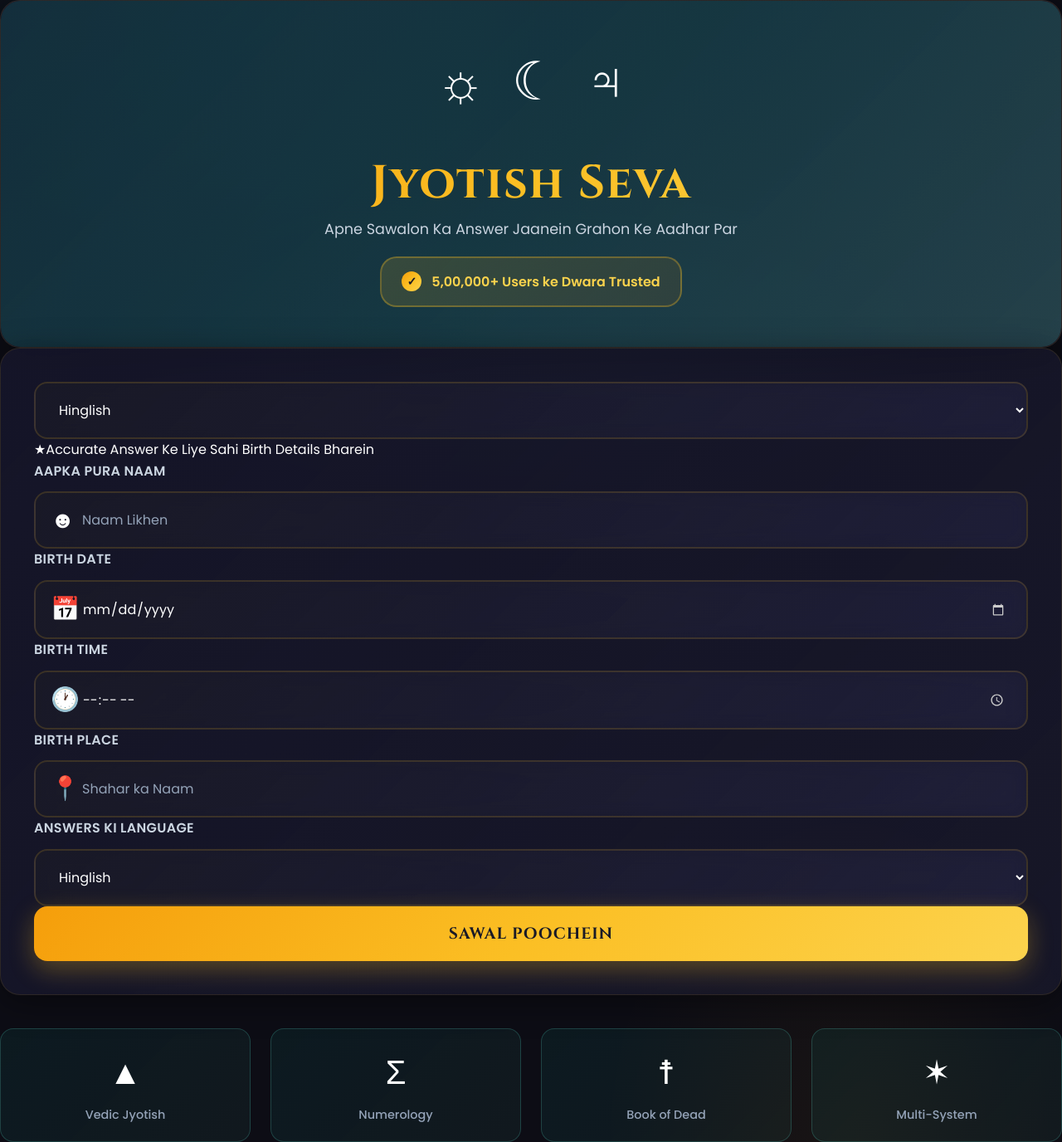
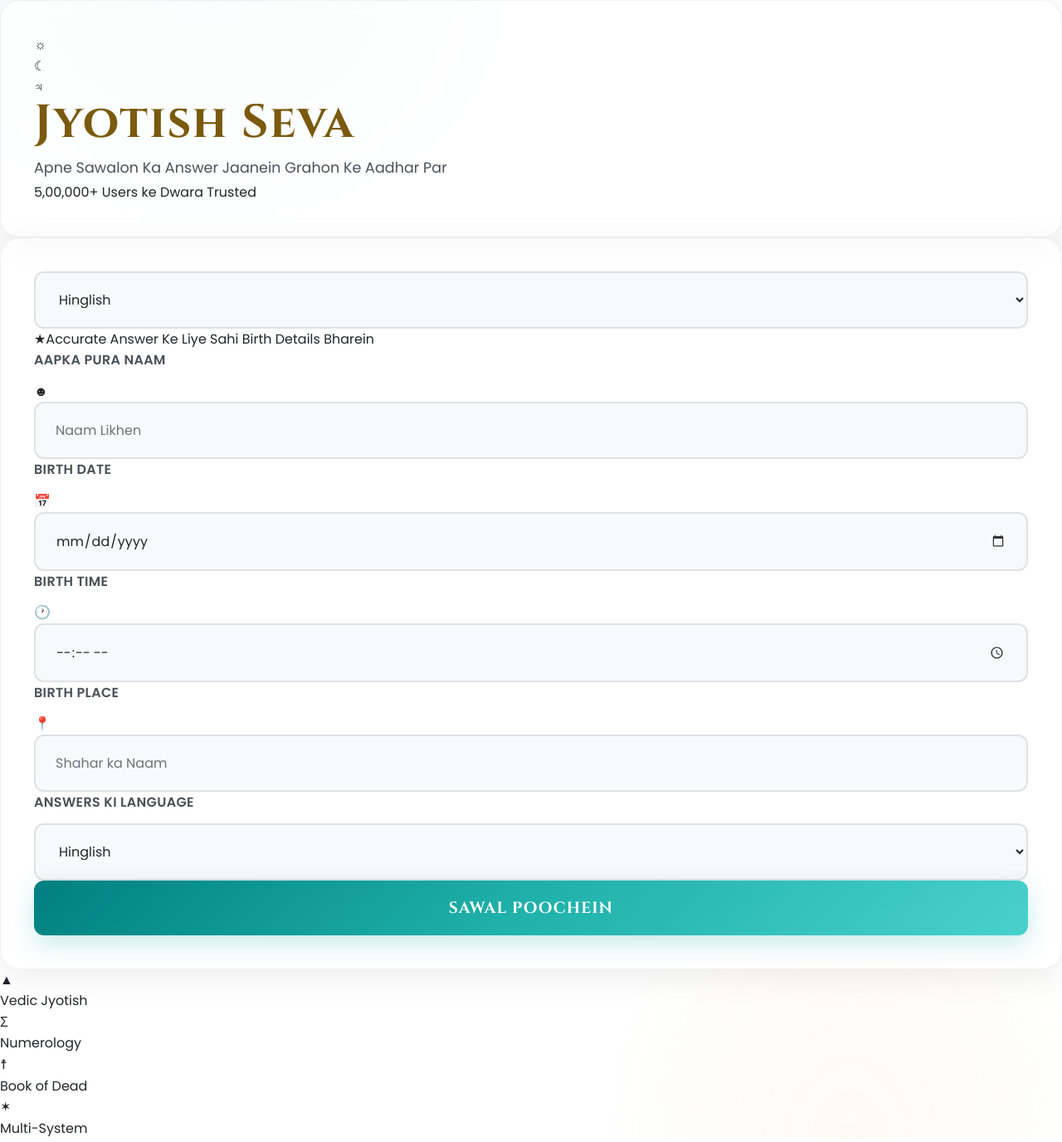
Before and after one commit to Vishalsnw/Bhavishya, a React (Vite) app: page / in a window 1280 px wide. Shown: the whole page at 83% size. Built offline with nearby package versions, Linux system fonts and the light colour scheme.

Commit message:
Applied white theme to the application

```diff
--- a/src/index.css
+++ b/src/index.css
@@ -1,37 +1,37 @@
 @import url('https://fonts.googleapis.com/css2?family=Cinzel:wght@400;500;600;700;800;900&family=Cormorant+Garamond:wght@300;400;500;600;700&family=Poppins:wght@300;400;500;600;700;800&display=swap');
 
 :root {
-  /* Premium dark palette */
-  --bg-primary: #0d0d15;
-  --bg-secondary: #151520;
-  --bg-tertiary: #1a1a26;
-  --bg-card: #17172d;
-  --bg-accent: #252543;
+  /* Light theme palette */
+  --bg-primary: #ffffff;
+  --bg-secondary: #f8f9fa;
+  --bg-tertiary: #e9ecef;
+  --bg-card: #ffffff;
+  --bg-accent: #dee2e6;
 
   /* Gold & Celestial gradients */
-  --gold-100: #fde68a;
-  --gold-200: #fcd34d;
-  --gold-300: #fbbf24;
-  --gold-400: #f59e0b;
-  --gold-500: #d97706;
-  --gold-dark: #b45309;
+  --gold-100: #d4af37;
+  --gold-200: #c8a427;
+  --gold-300: #b89121;
+  --gold-400: #a87e1b;
+  --gold-500: #916c14;
+  --gold-dark: #7a5a0e;
 
-  /* Teal/Cyan accent (replacing purple) */
-  --celestial-light: #5eead4;
-  --celestial-main: #14b8a6;
-  --celestial-dark: #0d9488;
+  /* Teal/Cyan accent */
+  --celestial-light: #48d1cc;
+  --celestial-main: #20b2aa;
+  --celestial-dark: #008080;
 
   /* Text colors */
-  --text-primary: #ffffff;
-  --text-secondary: #cbd5e1;
-  --text-muted: #94a3b8;
+  --text-primary: #212529;
+  --text-secondary: #495057;
+  --text-muted: #6c757d;
 
   /* Gradients */
-  --gradient-gold: linear-gradient(135deg, #f59e0b 0%, #fbbf24 50%, #fcd34d 100%);
-  --gradient-premium: linear-gradient(135deg, #0d9488 0%, #14b8a6 50%, #5eead4 100%);
-  --gradient-cosmic: linear-gradient(180deg, #1a1a26 0%, #252543 50%, #1a1a26 100%);
-  --gradient-aurora: linear-gradient(135deg, rgba(13, 148, 136, 0.2) 0%, rgba(20, 184, 166, 0.2) 50%, rgba(94, 234, 212, 0.2) 100%);
-  --gradient-earth: linear-gradient(135deg, rgba(245, 158, 11, 0.15) 0%, rgba(217, 119, 6, 0.1) 100%);
+  --gradient-gold: linear-gradient(135deg, var(--gold-400) 0%, var(--gold-300) 50%, var(--gold-200) 100%);
+  --gradient-premium: linear-gradient(135deg, var(--celestial-dark) 0%, var(--celestial-main) 50%, var(--celestial-light) 100%);
+  --gradient-cosmic: linear-gradient(180deg, #f8f9fa 0%, #ffffff 100%);
+  --gradient-aurora: linear-gradient(135deg, rgba(32, 178, 170, 0.1) 0%, rgba(72, 209, 204, 0.1) 100%);
+  --gradient-earth: linear-gradient(135deg, rgba(184, 145, 33, 0.1) 0%, rgba(200, 164, 39, 0.05) 100%);
 }
 
 * {
@@ -58,14 +58,17 @@ body {
 #root {
   min-height: 100vh;
   background:
-    radial-gradient(ellipse 800px 600px at 20% 0%, rgba(13, 148, 136, 0.08) 0%, transparent 50%),
-    radial-gradient(ellipse 600px 800px at 80% 100%, rgba(245, 158, 11, 0.05) 0%, transparent 50%),
-    radial-gradient(ellipse 1000px 400px at 50% 30%, rgba(94, 234, 212, 0.03) 0%, transparent 50%),
+    radial-gradient(ellipse 800px 600px at 20% 0%, rgba(0, 128, 128, 0.05) 0%, transparent 50%),
+    radial-gradient(ellipse 600px 800px at 80% 100%, rgba(184, 145, 33, 0.04) 0%, transparent 50%),
     var(--bg-primary);
 }
 
 /* Typography */
-h1, h2, h3, h4, h5 {
+h1,
+h2,
+h3,
+h4,
+h5 {
   font-family: 'Cinzel', serif;
   letter-spacing: 0.03em;
   font-weight: 700;
@@ -73,10 +76,7 @@ h1, h2, h3, h4, h5 {
 
 h1 {
   font-size: clamp(2rem, 8vw, 3.5rem);
-  background: var(--gradient-gold);
-  -webkit-background-clip: text;
-  -webkit-text-fill-color: transparent;
-  background-clip: text;
+  color: var(--gold-dark);
   line-height: 1.1;
   margin-bottom: 0.5rem;
 }
@@ -89,7 +89,7 @@ h2 {
 
 h3 {
   font-size: clamp(1.125rem, 4vw, 1.75rem);
-  color: var(--gold-300);
+  color: var(--celestial-dark);
 }
 
 p {
@@ -132,94 +132,52 @@ label {
 }
 
 @keyframes glow {
-  0%, 100% {
-    box-shadow: 0 0 20px rgba(251, 191, 36, 0.2);
+  0%,
+  100% {
+    box-shadow: 0 0 20px rgba(32, 178, 170, 0.2);
   }
   50% {
-    box-shadow: 0 0 40px rgba(251, 191, 36, 0.4);
+    box-shadow: 0 0 40px rgba(32, 178, 170, 0.4);
   }
 }
 
 @keyframes float {
-  0%, 100% {
+  0%,
+  100% {
     transform: translateY(0);
   }
   50% {
-    transform: translateY(-15px);
+    transform: translateY(-10px);
   }
 }
 
-@keyframes pulse-glow {
-  0%, 100% {
-    opacity: 1;
-    transform: scale(1);
-  }
-  50% {
-    opacity: 0.7;
-    transform: scale(1.05);
-  }
-}
-
-@keyframes shimmer {
-  0% {
-    background-position: -1000px 0;
-  }
-  100% {
-    background-position: 1000px 0;
-  }
-}
-
-.animate-fade-in {
-  animation: fadeIn 0.7s ease-out forwards;
-}
-
-.animate-slide-in-left {
-  animation: slideInLeft 0.6s ease-out forwards;
-}
-
-.animate-float {
-  animation: float 6s ease-in-out infinite;
-}
-
-.animate-glow {
-  animation: glow 3s ease-in-out infinite;
-}
-
 /* Form elements */
-input, textarea, select {
+input,
+textarea,
+select {
   font-family: 'Poppins', sans-serif;
   font-size: clamp(0.95rem, 2.5vw, 1rem);
-  background: linear-gradient(135deg, rgba(26, 26, 38, 0.8) 0%, rgba(37, 37, 67, 0.4) 100%);
-  border: 2px solid rgba(251, 191, 36, 0.15);
+  background: var(--bg-secondary);
+  border: 2px solid var(--bg-accent);
   color: var(--text-primary);
   padding: clamp(0.875rem, 3vw, 1.25rem) clamp(1rem, 3vw, 1.5rem);
-  border-radius: 16px;
+  border-radius: 12px;
   width: 100%;
   transition: all 0.3s ease;
-  backdrop-filter: blur(10px);
 }
 
 input::placeholder,
 textarea::placeholder {
   color: var(--text-muted);
-  font-size: clamp(0.9rem, 2.5vw, 1rem);
 }
 
 input:focus,
 textarea:focus,
 select:focus {
   outline: none;
-  border-color: var(--gold-300);
-  background: linear-gradient(135deg, rgba(26, 26, 38, 0.95) 0%, rgba(37, 37, 67, 0.6) 100%);
-  box-shadow: 0 0 30px rgba(251, 191, 36, 0.25), inset 0 0 10px rgba(251, 191, 36, .1);
-  transform: translateY(-2px);
-}
-
-input:disabled,
-textarea:disabled,
-select:disabled {
-  opacity: 0.5;
-  cursor: not-allowed;
+  border-color: var(--celestial-main);
+  background: var(--bg-primary);
+  box-shadow: 0 0 15px rgba(32, 178, 170, 0.2);
 }
 
 /* Buttons */
@@ -235,282 +193,90 @@ button {
 }
 
 .btn-primary {
-  background: var(--gradient-gold);
-  color: #1a1a26;
+  background: var(--gradient-premium);
+  color: var(--bg-primary);
   padding: clamp(0.875rem, 3vw, 1.25rem) clamp(1.5rem, 5vw, 3rem);
-  border-radius: 16px;
-  box-shadow: 0 10px 30px rgba(251, 191, 36, 0.3);
+  border-radius: 12px;
+  box-shadow: 0 10px 30px rgba(32, 178, 170, 0.25);
   position: relative;
   overflow: hidden;
   width: 100%;
 }
 
-.btn-primary::before {
-  content: '';
-  position: absolute;
-  top: 0;
-  left: -100%;
-  width: 100%;
-  height: 100%;
-  background: linear-gradient(90deg, transparent, rgba(255,255,255,0.2), transparent);
-  transition: left 0.5s;
-}
-
 .btn-primary:hover:not(:disabled) {
   transform: translateY(-4px);
-  box-shadow: 0 15px 40px rgba(251, 191, 36, 0.4);
-}
-
-.btn-primary:hover:not(:disabled)::before {
-  left: 100%;
-}
-
-.btn-primary:active:not(:disabled) {
-  transform: translateY(-2px);
+  box-shadow: 0 15px 40px rgba(32, 178, 170, 0.35);
 }
 
 .btn-secondary {
-  background: rgba(37, 37, 67, 0.6);
-  color: var(--text-primary);
+  background: transparent;
+  color: var(--celestial-dark);
   padding: clamp(0.75rem, 2.5vw, 1rem) clamp(1rem, 3vw, 1.5rem);
-  border: 2px solid rgba(251, 191, 36, 0.2);
+  border: 2px solid var(--celestial-main);
   border-radius: 12px;
-  backdrop-filter: blur(10px);
 }
 
 .btn-secondary:hover:not(:disabled) {
-  border-color: var(--gold-300);
-  background: rgba(37, 37, 67, 0.8);
+  border-color: var(--celestial-dark);
+  background: rgba(32, 178, 170, 0.1);
   transform: translateY(-2px);
 }
 
 /* Cards */
 .card {
-  background: linear-gradient(135deg, rgba(23, 23, 45, 0.8) 0%, rgba(37, 37, 67, 0.4) 100%);
-  border: 1px solid rgba(251, 191, 36, 0.1);
+  background: rgba(255, 255, 255, 0.6);
+  border: 1px solid rgba(0, 0, 0, 0.05);
   border-radius: 24px;
   padding: clamp(1.5rem, 5vw, 2.5rem);
-  box-shadow: 0 8px 40px rgba(0, 0, 0, 0.4);
+  box-shadow: 0 8px 40px rgba(0, 0, 0, 0.08);
   backdrop-filter: blur(10px);
   transition: all 0.4s ease;
 }
 
 .card:hover {
-  border-color: rgba(251, 191, 36, 0.2);
-  box-shadow: 0 15px 50px rgba(0, 0, 0, 0.5), 0 0 30px rgba(251, 191, 36, 0.1);
+  box-shadow: 0 12px 50px rgba(0, 0, 0, 0.12);
   transform: translateY(-4px);
 }
 
 .card-glass {
-  background: rgba(255, 255, 255, 0.1);
-  backdrop-filter: blur(10px);
+  background: rgba(255, 255, 255, 0.4);
+  backdrop-filter: blur(12px);
   border: 1px solid rgba(255, 255, 255, 0.2);
 }
 
-/* Trust badge */
-.trust-badge {
-  display: inline-flex;
-  align-items: center;
-  gap: 0.75rem;
-  padding: clamp(0.75rem, 2.5vw, 1rem) clamp(1rem, 3vw, 1.5rem);
-  background: linear-gradient(135deg, rgba(251, 191, 36, 0.15) 0%, rgba(217, 119, 6, 0.1) 100%);
-  border: 2px solid rgba(251, 191, 36, 0.3);
-  border-radius: 20px;
-  font-size: clamp(0.85rem, 2.5vw, 1rem);
-  font-weight: 600;
-  color: var(--gold-200);
-  margin-top: 1rem;
+/* Summary Box */
+.summary-box {
+  text-align: center;
+  padding: 0.75rem;
+  border-radius: 0.75rem;
+  background: var(--bg-secondary);
+  border: 1px solid var(--bg-accent);
 }
 
-.trust-badge::before {
-  content: '\2713';
-  display: flex;
-  align-items: center;
-  justify-content: center;
-  width: 24px;
-  height: 24px;
-  background: var(--gradient-gold);
-  color: #1a1a26;
-  border-radius: 50%;
-  font-weight: 800;
-  font-size: 14px;
-}
-
-/* Header section */
-.header-section {
-  text-align: center;
-  padding: clamp(1.5rem, 5vw, 3rem) clamp(1rem, 3vw, 2rem);
-  position: relative;
-  overflow: hidden;
-}
-
-.header-section::before {
-  content: '';
-  position: absolute;
-  top: 0;
-  left: 0;
-  right: 0;
-  bottom: 0;
-  background: var(--gradient-aurora);
-  pointer-events: none;
-  border-radius: 24px;
-}
-
-.header-section > * {
-  position: relative;
-  z-index: 1;
-}
-
-/* Celestial symbols container */
-.celestial-container {
-  display: flex;
-  justify-content: center;
-  gap: clamp(1rem, 4vw, 2rem);
-  margin-bottom: clamp(1.5rem, 4vw, 2.5rem);
-  flex-wrap: wrap;
-}
-
-.celestial-symbol {
-  font-size: clamp(2.5rem, 8vw, 4rem);
-  animation: float 6s ease-in-out infinite;
-}
-
-/* Input with icon wrapper */
-.input-wrapper {
-  position: relative;
-  display: flex;
-  align-items: center;
-}
-
-.input-icon {
-  position: absolute;
-  left: clamp(0.75rem, 2.5vw, 1.25rem);
-  font-size: clamp(1.25rem, 3vw, 1.75rem);
-  pointer-events: none;
-  z-index: 2;
-}
-
-.input-wrapper input,
-.input-wrapper select {
-  padding-left: clamp(2.5rem, 6vw, 3.5rem);
-}
-
-/* Trust indicators grid */
-.trust-grid {
-  display: grid;
-  grid-template-columns: repeat(auto-fit, minmax(100px, 1fr));
-  gap: clamp(0.75rem, 3vw, 1.5rem);
-  margin-top: clamp(1.5rem, 4vw, 2.5rem);
-}
-
-.trust-item {
-  text-align: center;
-  padding: clamp(0.875rem, 2.5vw, 1.25rem);
-  background: linear-gradient(135deg, rgba(13, 148, 136, 0.1) 0%, rgba(94, 234, 212, 0.05) 100%);
-  border: 1px solid rgba(94, 234, 212, 0.2);
-  border-radius: 16px;
-  transition: all 0.3s ease;
-}
-
-.trust-item:hover {
-  background: linear-gradient(135deg, rgba(13, 148, 136, 0.15) 0%, rgba(94, 234, 212, 0.1) 100%);
-  border-color: rgba(94, 234, 212, 0.4);
-  transform: translateY(-2px);
-}
-
-.trust-item-icon {
-  font-size: clamp(1.75rem, 4vw, 2.5rem);
-  margin-bottom: 0.5rem;
-}
-
-.trust-item-text {
-  font-size: clamp(0.75rem, 1.5vw, 0.9rem);
+.summary-box-label {
+  font-size: 0.75rem;
   color: var(--text-muted);
-  font-weight: 500;
-}
-
-/* Astrology answer prose styling */
-.prose-astrology strong {
-  color: var(--gold-300);
-  font-weight: 600;
-}
-
-.prose-astrology li {
-  margin-left: 1rem;
-  padding-left: 0.5rem;
+  text-transform: uppercase;
+  letter-spacing: 0.05em;
   margin-bottom: 0.25rem;
 }
 
-.prose-astrology h1,
-.prose-astrology h2,
-.prose-astrology h3 {
-  font-family: 'Cinzel', serif;
+.summary-box-value {
+  font-size: 0.875rem;
+  font-weight: 600;
+  color: var(--celestial-dark);
 }
 
-/* Mobile-first responsive */
-@media (max-width: 480px) {
-  body {
-    font-size: 15px;
-  }
-
-  .card {
-    padding: 1.25rem;
-    border-radius: 20px;
-  }
-
-  input, textarea, select {
-    padding: 0.75rem 0.875rem;
-  }
-
-  h1 {
-    font-size: 1.75rem;
-  }
-
-  h2 {
-    font-size: 1.25rem;
-  }
-}
-
-@media (min-width: 481px) and (max-width: 768px) {
-  body {
-    font-size: 15.5px;
-  }
-}
-
-@media (min-width: 769px) {
-  body {
-    font-size: 16px;
-  }
-}
-
-/* Scrollbar */
-::-webkit-scrollbar {
-  width: 8px;
-  height: 8px;
-}
-
-::-webkit-scrollbar-track {
-  background: var(--bg-secondary);
-}
-
-::-webkit-scrollbar-thumb {
-  background: linear-gradient(180deg, var(--gold-400), var(--gold-500));
-  border-radius: 4px;
-}
-
-::-webkit-scrollbar-thumb:hover {
-  background: linear-gradient(180deg, var(--gold-300), var(--gold-400));
-}
 
 /* Date/time picker styling */
 input[type="date"]::-webkit-calendar-picker-indicator,
 input[type="time"]::-webkit-calendar-picker-indicator {
-  filter: invert(0.8);
+  filter: invert(0.2);
   cursor: pointer;
 }
 
 select option {
-  background: var(--bg-secondary);
+  background: var(--bg-primary);
   color: var(--text-primary);
 }
 
@@ -522,15 +288,3 @@ select option {
 .text-muted {
   color: var(--text-muted);
 }
-
-.mt-safe {
-  margin-top: max(1rem, env(safe-area-inset-top));
-}
-
-.mb-safe {
-  margin-bottom: max(1rem, env(safe-area-inset-bottom));
-}
-
-.pb-safe {
-  padding-bottom: max(1rem, env(safe-area-inset-bottom));
-}
```
Also changed, not shown: src/App.tsx (+26 -26 lines).
